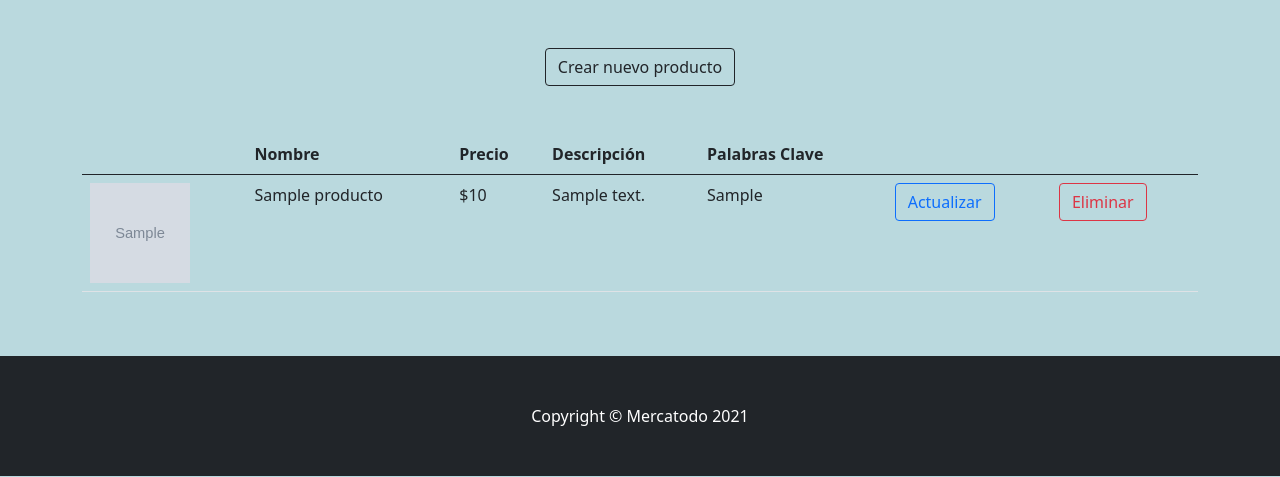
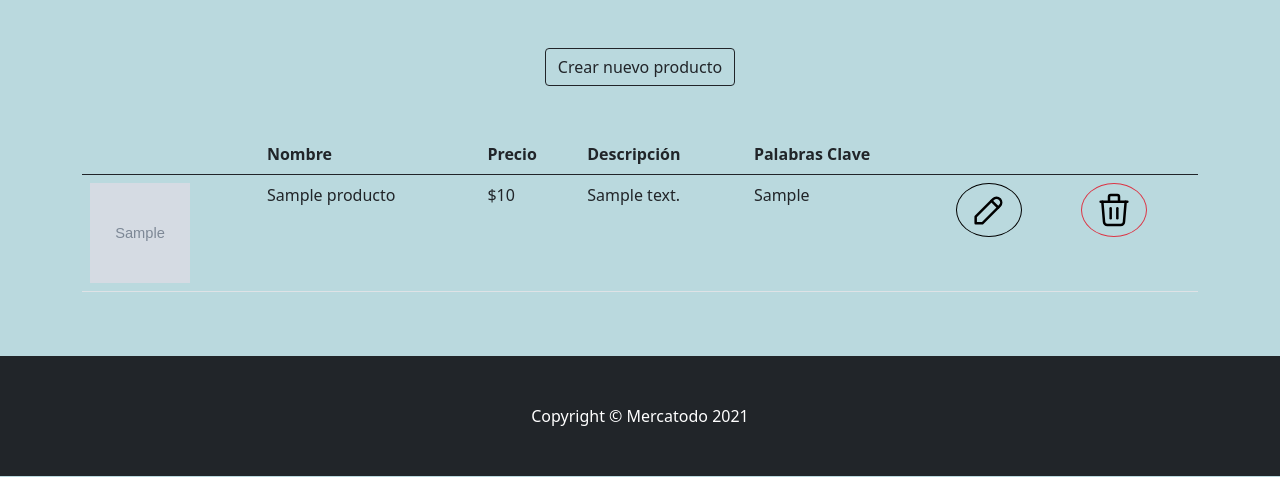
Before and after one commit to arianafm/CorgiTech, a Flask app: page /producto/ in a window 1280 px wide. Shown: the part 56-533 px from the top of the page. Run offline with Flask 2, Linux system fonts and the light colour scheme; the visitor is signed in with stand-in values (Sample User, id 1); tables that the repository leaves empty hold one stand-in row (values such as "Sample post"); grey boxes marked "Sample" are stand-in pictures; some libraries are stand-ins or nearby versions.

Commit message:
Boton de actualizar y eliminar con SVG

```diff
--- a/PrimeraIteracion/src/config.py
+++ b/PrimeraIteracion/src/config.py
@@ -9,7 +9,7 @@ basedir = os.path.abspath(os.path.dirname(__file__))
 DEBUG = True
 
 # Connect to the database
-SQLALCHEMY_DATABASE_URI = 'mysql://root:password$@localhost/mercatodo'
+SQLALCHEMY_DATABASE_URI = 'mysql://root:password@localhost/mercatodo'
 
 
 # Turn off the Flask-SQLAlchemy event system and warning
--- /dev/null
+++ b/PrimeraIteracion/src/static/CrearProducto/botones.css
@@ -0,0 +1,17 @@
+.editBoton {
+    border-radius: 100%;
+    border-color: black;
+}
+
+.editBoton:hover {
+    background-color: #000100;
+    border-color: white;
+}
+
+svg:hover {
+    filter: invert();
+}
+
+.deleteBoton {
+    border-radius: 100%;
+}
--- a/PrimeraIteracion/src/templates/MisProductos/misPublicaciones.html
+++ b/PrimeraIteracion/src/templates/MisProductos/misPublicaciones.html
@@ -11,6 +11,11 @@
   </button>
 </div>
   {% endfor %}
+
+<link rel="stylesheet" href="../../static/CrearProducto/botones.css">
+<script src="https://code.jquery.com/jquery-3.4.1.slim.min.js" integrity="sha384-J6qa4849blE2+poT4WnyKhv5vZF5SrPo0iEjwBvKU7imGFAV0wwj1yYfoRSJoZ+n" crossorigin="anonymous"></script>
+<script src="https://cdn.jsdelivr.net/npm/popper.js@1.16.0/dist/umd/popper.min.js" integrity="sha384-Q6E9RHvbIyZFJoft+2mJbHaEWldlvI9IOYy5n3zV9zzTtmI3UksdQRVvoxMfooAo" crossorigin="anonymous"></script>
+<script src="https://stackpath.bootstrapcdn.com/bootstrap/4.4.1/js/bootstrap.min.js" integrity="sha384-wfSDF2E50Y2D1uUdj0O3uMBJnjuUD4Ih7YwaYd1iqfktj0Uod8GCExl3Og8ifwB6" crossorigin="anonymous"></script>
 
 <center>
   <a class="btn btn-outline-dark" href="crear" >Crear nuevo producto</a>
@@ -35,11 +40,23 @@
               <td>${{producto.precio}}</td>
               <td>{{producto.descripcion}}</td>
               <td>{{producto.palabras_clave}}</td>
-              <td><button type="button" class="btn btn-outline-primary" data-toggle="modal" data-target="#Actualizar-{{producto.id}}">
-                Actualizar
+              <td><button type="button" class="btn btn-outline-primary editBoton" data-toggle="modal" data-target="#Actualizar-{{producto.id}}">
+                <svg xmlns="http://www.w3.org/2000/svg" class="icon icon-tabler icon-tabler-pencil" width="40" height="40" viewBox="0 0 24 24" stroke-width="1.5" stroke="#000000" fill="none" stroke-linecap="round" stroke-linejoin="round">
+                  <path stroke="none" d="M0 0h24v24H0z" fill="none"/>
+                  <path d="M4 20h4l10.5 -10.5a1.5 1.5 0 0 0 -4 -4l-10.5 10.5v4" />
+                  <line x1="13.5" y1="6.5" x2="17.5" y2="10.5" />
+                </svg>
               </button></td>
-              <td><button type="button" class="btn btn-outline-danger" data-toggle="modal" data-target="#Confirmar-{{producto.id}}">
-                Eliminar</button></td>
+              <td><button type="button" class="btn btn-outline-danger deleteBoton" data-toggle="modal" data-target="#Confirmar-{{producto.id}}">
+                <svg xmlns="http://www.w3.org/2000/svg" class="icon icon-tabler icon-tabler-trash" width="40" height="40" viewBox="0 0 24 24" stroke-width="1.5" stroke="#000000" fill="none" stroke-linecap="round" stroke-linejoin="round">
+                  <path stroke="none" d="M0 0h24v24H0z" fill="none"/>
+                  <line x1="4" y1="7" x2="20" y2="7" />
+                  <line x1="10" y1="11" x2="10" y2="17" />
+                  <line x1="14" y1="11" x2="14" y2="17" />
+                  <path d="M5 7l1 12a2 2 0 0 0 2 2h8a2 2 0 0 0 2 -2l1 -12" />
+                  <path d="M9 7v-3a1 1 0 0 1 1 -1h4a1 1 0 0 1 1 1v3" />
+                </svg>
+              </button></td>
             </tr>
 <!--=============  MODAL ===================-->
             <div class="modal fade" id="Confirmar-{{producto.id}}" tabindex="-1" role="dialog" aria-labelledby="exampleModalCenterTitle" aria-hidden="true">
@@ -90,7 +107,7 @@
                     <input class="form-control" name="palabras_clave" placeholder="{{producto.palabras_clave}}"/>
                   </div>
                   <div class="form-group">
-                    <label for="imagen" class="col-form-label">Imágen</label>
+                    <label for="imagen" class="col-form-label">Imagen</label>
                     <input type="text" class="form-control" name="imagen"/>
                   </div>
                   <div class="modal-footer">
```
